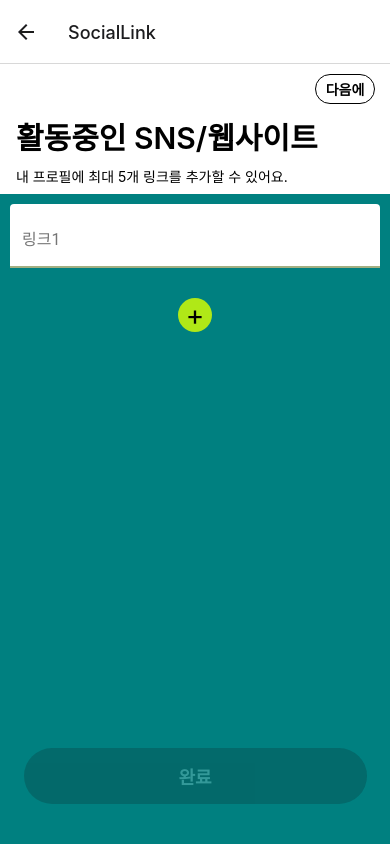
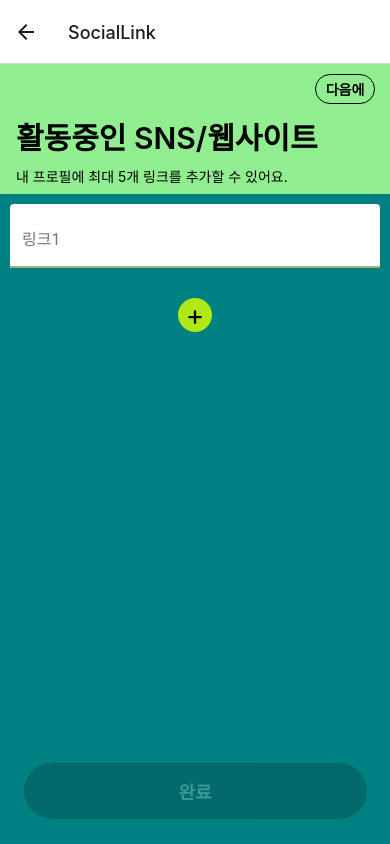
Before and after one commit to CCC-org/keewe-app, a React Native app: screen /SocialLink in a window 390 px wide. Built offline with nearby package versions, Linux system fonts and the light colour scheme.

Commit message:
KeyBoardAvoidingView props 수정

```diff
--- a/package.json
+++ b/package.json
@@ -45,6 +45,7 @@
     "@typescript-eslint/eslint-plugin": "^5.30.7",
     "@typescript-eslint/parser": "^5.30.7",
     "eslint": "^8.20.0",
+    "eslint-config-prettier": "^8.5.0",
     "eslint-plugin-prettier": "^4.2.1",
     "eslint-plugin-react": "^7.30.1",
     "jest": "^26.6.3",
--- a/src/components/buttons/BlackBelowButton.tsx
+++ b/src/components/buttons/BlackBelowButton.tsx
@@ -1,5 +1,14 @@
-import { StyleSheet, Text, View, Pressable, KeyboardAvoidingView } from 'react-native';
-import React from 'react';
+import {
+  StyleSheet,
+  Text,
+  View,
+  Pressable,
+  KeyboardAvoidingView,
+  Platform,
+  Dimensions,
+  LayoutChangeEvent,
+} from 'react-native';
+import React, { useState } from 'react';
 import { useTheme } from 'react-native-paper';
 
 interface BlackBelowButtonProps {
@@ -8,13 +17,22 @@ interface BlackBelowButtonProps {
   onPress: () => void;
 }
 
+const fullHeightOfScreen = Dimensions.get('window').height;
+
 const BlackBelowButton = ({ isActive, onPress, text }: BlackBelowButtonProps) => {
+  const [offset, setOffset] = useState(0);
+
+  function handleLayout(event: LayoutChangeEvent) {
+    const { y: yCoordinate, height } = event.nativeEvent.layout;
+    setOffset(fullHeightOfScreen - yCoordinate - height);
+  }
+
   const theme = useTheme();
-
   return (
     <KeyboardAvoidingView
-      behavior={'padding'}
-      keyboardVerticalOffset={250} // 기기마다 그에 맞는 높이를 적용하려면, native modules 라는 것을 써야 하는 것 같습니다. 우선은 제 휴대폰(Iphone11)에 맞춘 숫자를 넣어 두었습니다.
+      onLayout={handleLayout}
+      behavior={Platform.select({ ios: 'position' })} // position || padding
+      keyboardVerticalOffset={Platform.select({ ios: offset })}
       style={styles.container}
     >
       <View
@@ -37,7 +55,7 @@ export default BlackBelowButton;
 const styles = StyleSheet.create({
   container: {
     flex: 1,
-    marginBottom: 40,
+    marginBottom: 25,
     alignItems: 'center',
     justifyContent: 'flex-end',
   },
--- a/src/screens/onboarding/SocialLinkScreen.tsx
+++ b/src/screens/onboarding/SocialLinkScreen.tsx
@@ -53,7 +53,7 @@ const SocialLinkScreen = () => {
           isActive={isLengthGreaterThanFour}
           onPress={handleCompletePress}
           text="완료"
-        ></BlackBelowButton>
+        />
       </View>
     </View>
   );
@@ -64,7 +64,7 @@ export default SocialLinkScreen;
 const styles = StyleSheet.create({
   container: {
     flex: 1,
-    backgroundColor: 'white',
+    backgroundColor: 'lightgreen',
   },
   upper: {
     flex: 1,
```
Also changed, not shown: .eslintrc.js, 1 other file (tests, documents, lock files or other folders).
